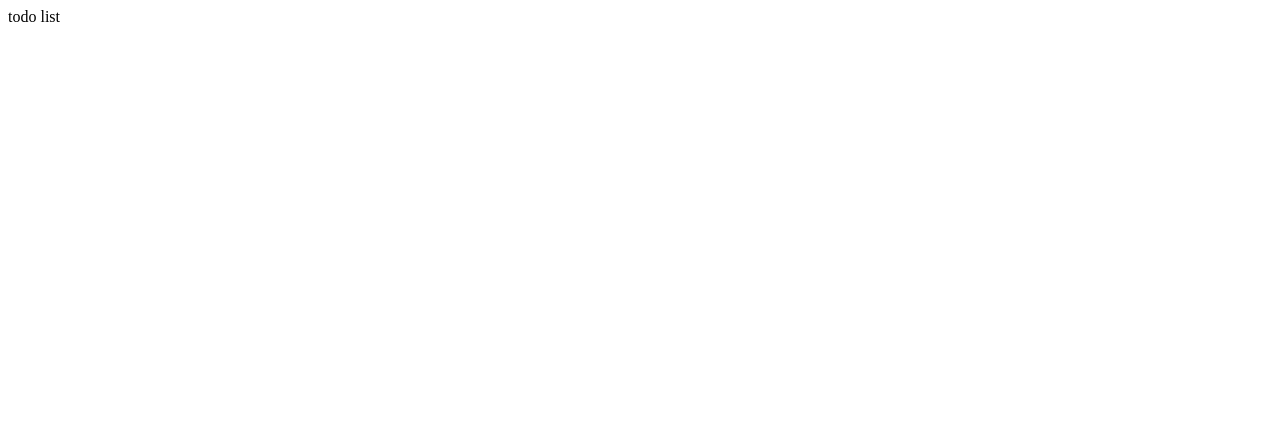
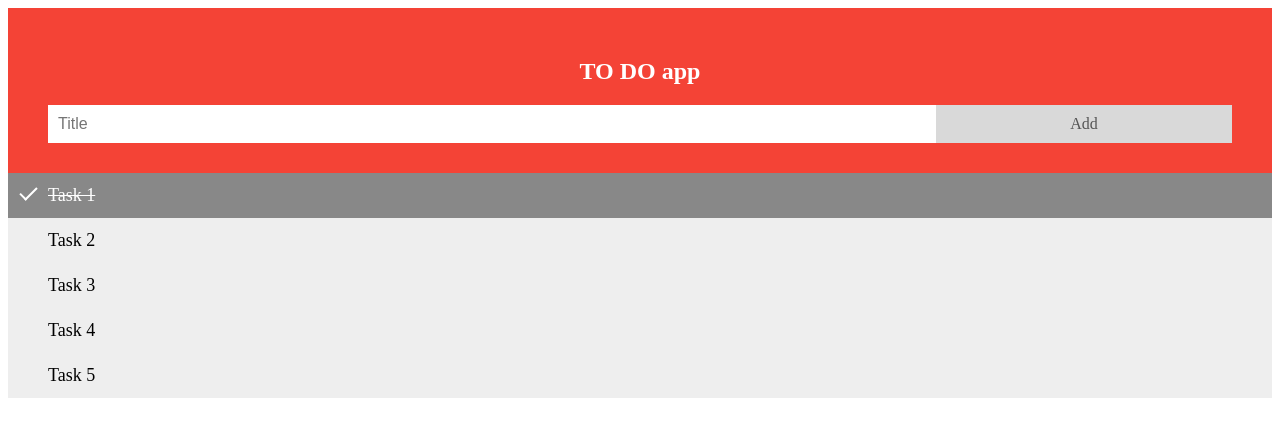
Before and after one commit to AlexSamoilov/JS, a plain HTML site: page JS - ToDo list/index.html in a window 1280 px wide. Drawn offline with Linux system fonts and the light colour scheme.

Commit message:
application design

```diff
--- a/JS - ToDo list/index.html
+++ b/JS - ToDo list/index.html
@@ -4,11 +4,24 @@
   <meta charset="UTF-8">
   <meta name="viewport" content="width=device-width, initial-scale=1.0">
   <meta http-equiv="X-UA-Compatible" content="ie=edge">
-  <script src="script.js" type="text/javascript"></script>
+  <script defer src="script.js"></script>
   <link rel="stylesheet" href="style.css">
   <title>todo list</title>
 </head>
 <body>
-  todo list
+  <div id="myDIV" class="header">
+  	<h2>TO DO app</h2>
+	<input type="text" id="myInput" placeholder="Title">
+	<span class="addBtn" onclick="newElement()">Add</span>
+  </div>
+  <ul id="myUL">
+  	<li class="checked">Task 1</li>
+  	<li>Task 2</li>
+  	<li>Task 3</li>
+  	<li>Task 4</li>
+  	<li>Task 5</li>
+  </ul>
+
+
 </body>
 </html>
--- a/JS - ToDo list/style.css
+++ b/JS - ToDo list/style.css
@@ -0,0 +1,100 @@
+* {
+	box-sizing: border-box;
+}
+
+ul {
+	margin: 0;
+	padding: 0;
+}
+
+ul li {
+	cursor: pointer;
+	position: relative;
+	padding: 12px 8px 12px 40px;
+	background: #eee;
+	font-size: 18px;
+	transition: 0.2s;
+
+	-webkit-user-select: none;
+	-ms-user-select: none;
+	user-select: none;
+}
+
+ul li:nth-child (odd) {
+	background: #f9f9f9;
+}
+
+ul li:hiver {
+	background: #ddd;
+}
+
+ul li.checked {
+	background: #888;
+	color: #fff;
+	text-decoration: line-through;
+}
+
+ul li.checked::before {
+	content: '';
+	position: absolute;
+	border-color: #fff;
+	border-style: solid;
+	border-width: 0 2px 2px 0;
+	top: 10px;
+	left: 16px;
+	-webkit-transform: rotate(45deg);
+	-ms-transform: rotate(45deg);
+	-o-transform: rotate(45deg);
+	transform: rotate(45deg);
+	height: 15px;
+	width: 7px;
+}
+
+.close {
+	position: absolute;
+	right: 0;
+	top: 0;
+	padding: 12px 16px 12px 16px;
+}
+
+.close:hover {
+	background-color: #f44336;
+	color: white;
+}
+
+.header {
+	background-color: #f44336;
+	padding: 30px 40px;
+	color: white;
+	text-align: center;
+}
+
+.header:after {
+	content: "";
+	display: table;
+	clear: both;
+}
+
+input {
+	border: none;
+	width: 75%;
+	padding: 10px;
+	float: left;
+	font-size: 16px;
+}
+
+.addBtn {
+	padding: 10px;
+	width: 25%;
+	background: #d9d9d9;
+	color: #555;
+	float: left;
+	text-align: center;
+	font-size: 16px;
+	cursor: pointer;
+	transition: 0.3s;
+}
+
+.addBtn:hover {
+	background-color: #bbb;
+}
```
